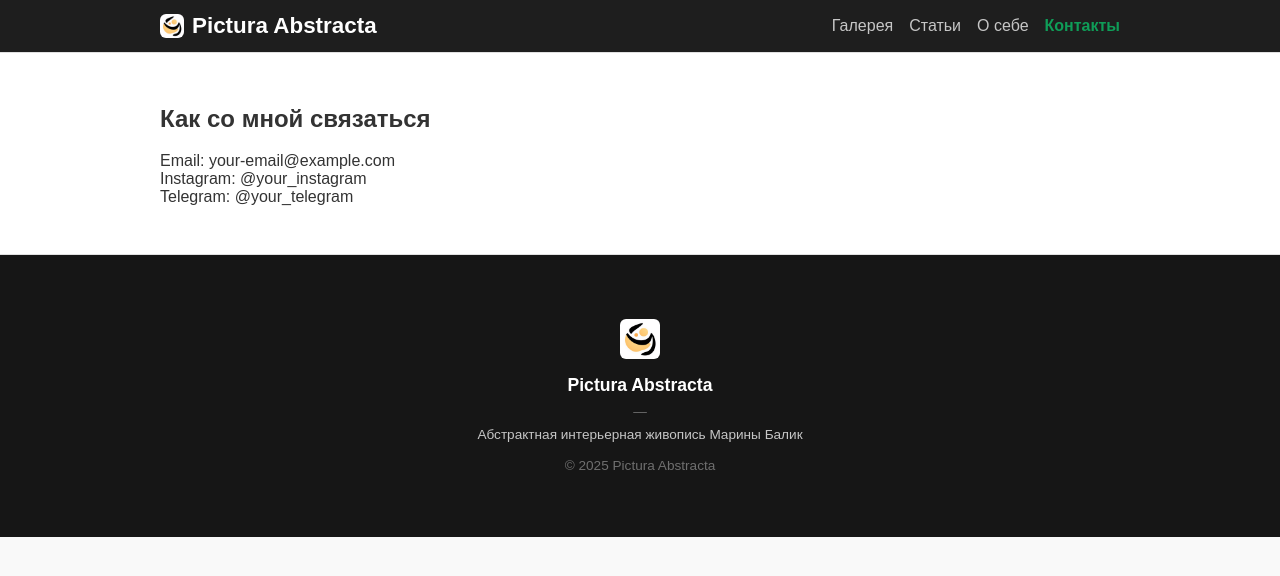
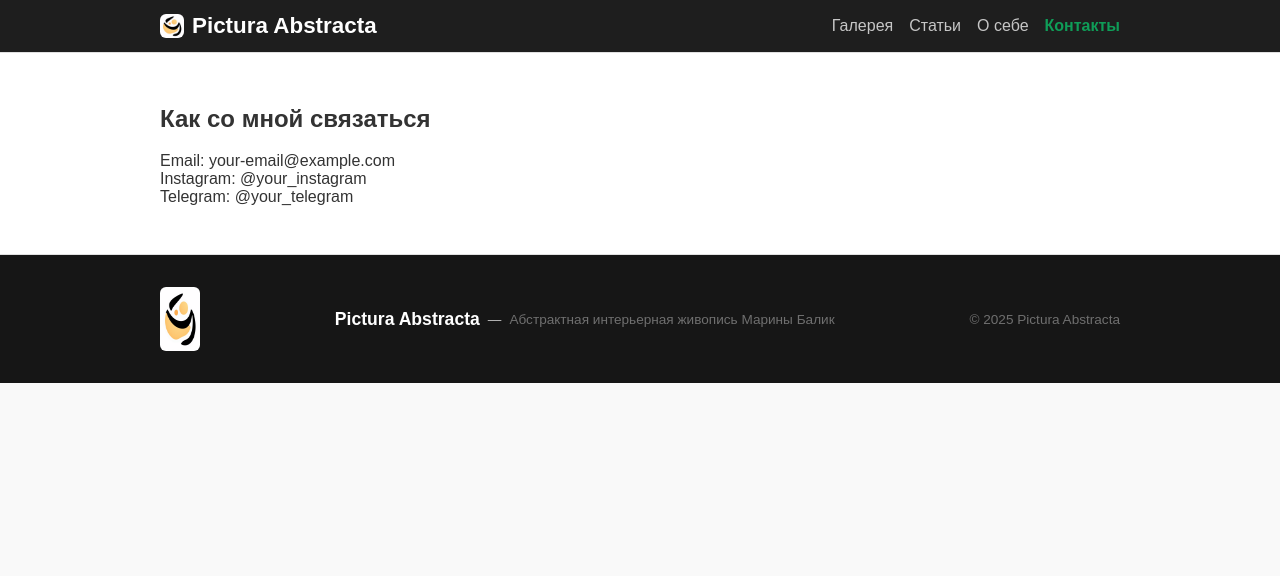
Before and after one commit to PicAbsArt/picabsart.github.io, a Jekyll site: the page built from contact.md, in a window 1280 px wide. Shown: the top 576 px of the page. Built offline with Jekyll 4.4.1, drawn with Linux system fonts in a browser that asks for light colours.

Commit message:
Update main.css

```diff
--- a/assets/main.css
+++ b/assets/main.css
@@ -270,33 +270,40 @@ img {
 .site-footer {
   background-color: #161616;
   color: #6f6f6f;
-  padding: 2rem 0;
+  padding: 1rem 0;
   font-size: 0.85rem;
-  text-align: center;
 }
 
 .footer-container {
   display: flex;
-  flex-direction: column;
   align-items: center;
   justify-content: space-between;
-  gap: 1rem;
   max-width: 960px;
   margin: auto;
-  padding: 2rem 1rem;
+  padding: 1rem;
+  gap: 1rem;
+  flex-wrap: wrap;
 }
 
-.footer-logo img {
+.footer-logo {
+  height: 64px;
   vertical-align: middle;
-  height: 24px;
-  width: auto;
+}
+
+.footer-logo-link {
+  display: inline-flex;
+  align-items: center;
+  text-decoration: none;
 }
 
 .footer-info {
   display: flex;
-  flex-direction: column;
   align-items: center;
+  flex-wrap: nowrap;
   gap: 0.5rem;
+  flex-grow: 1;
+  justify-content: center;
+  text-align: center;
 }
 
 .footer-title {
@@ -305,12 +312,28 @@ img {
   color: white;
 }
 
-.footer-description {
+.footer-separator {
   color: #c6c6c6;
 }
 
 .footer-copyright {
+  text-align: right;
   color: #6f6f6f;
+  white-space: nowrap;
+}
+
+@media (max-width: 768px) {
+  .footer-container {
+    flex-direction: column;
+    align-items: flex-start;
+    gap: 1rem;
+    text-align: center;
+  }
+
+  .footer-copyright {
+    text-align: center;
+    width: 100%;
+  }
 }
 
 /* === Адаптивность для мобильных устройств === */
```
